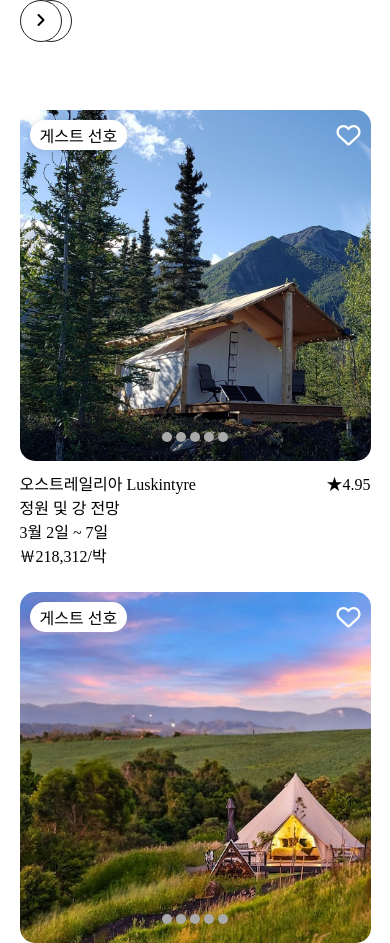
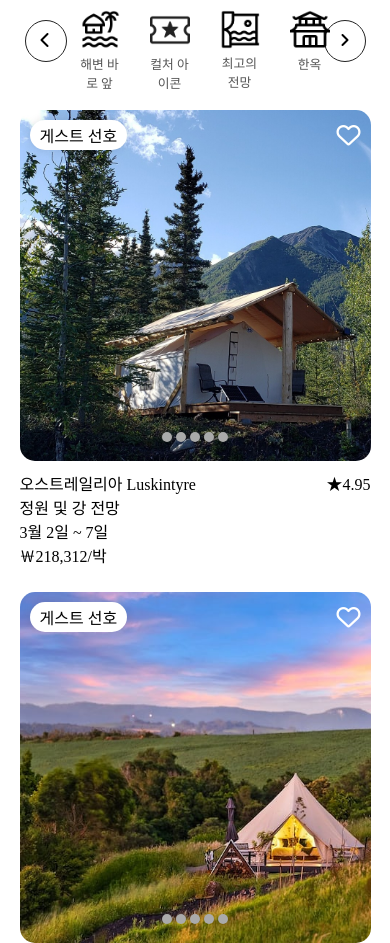
Before and after one commit to kwonjung9/kwonjung9.github.io, a plain HTML site: page airbnb/1106-airbnb.html in a window 390 px wide. Shown: the top 943 px of the page. Drawn offline with Linux system fonts and the light colour scheme.

Commit message:
cssupdate

```diff
--- a/airbnb/1106-airbnb.css
+++ b/airbnb/1106-airbnb.css
@@ -329,7 +329,7 @@ footer>p:nth-child(2){
   }
   nav > .icon {
     width: 80%;
-    margin-top: 30px;
+    margin-top: 80px;
   }
   header>.center{
     top: 50px
@@ -346,14 +346,22 @@ footer>p:nth-child(2){
   header{
     display: none;
   }
-  nav{
-    position: absolute;
-    top: 0;
-  }
   .mobile-menu{
     display: flex;
   }
   .card-list>.card{
     width: 100%;
   }
+  nav > .icon {
+    margin-top: 120px;
+  }
+  nav > .btn > div{
+    margin-top: 20px;
+  }
+  nav > .btn > div:nth-child(1){
+    left: 5px;
+  }
+  nav > .btn > div:nth-child(2){
+    right: 5px;
+  }
 }
```
